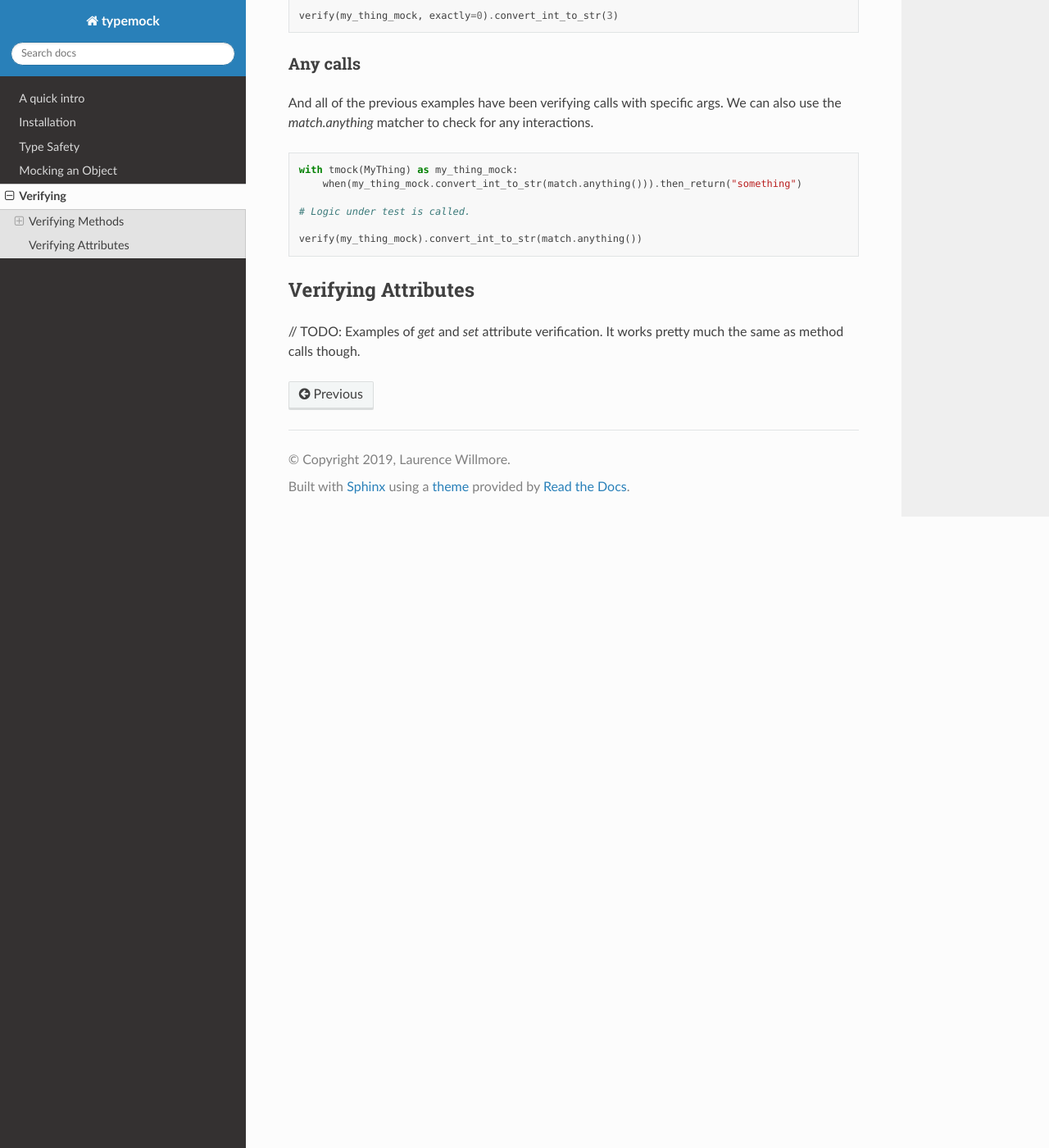
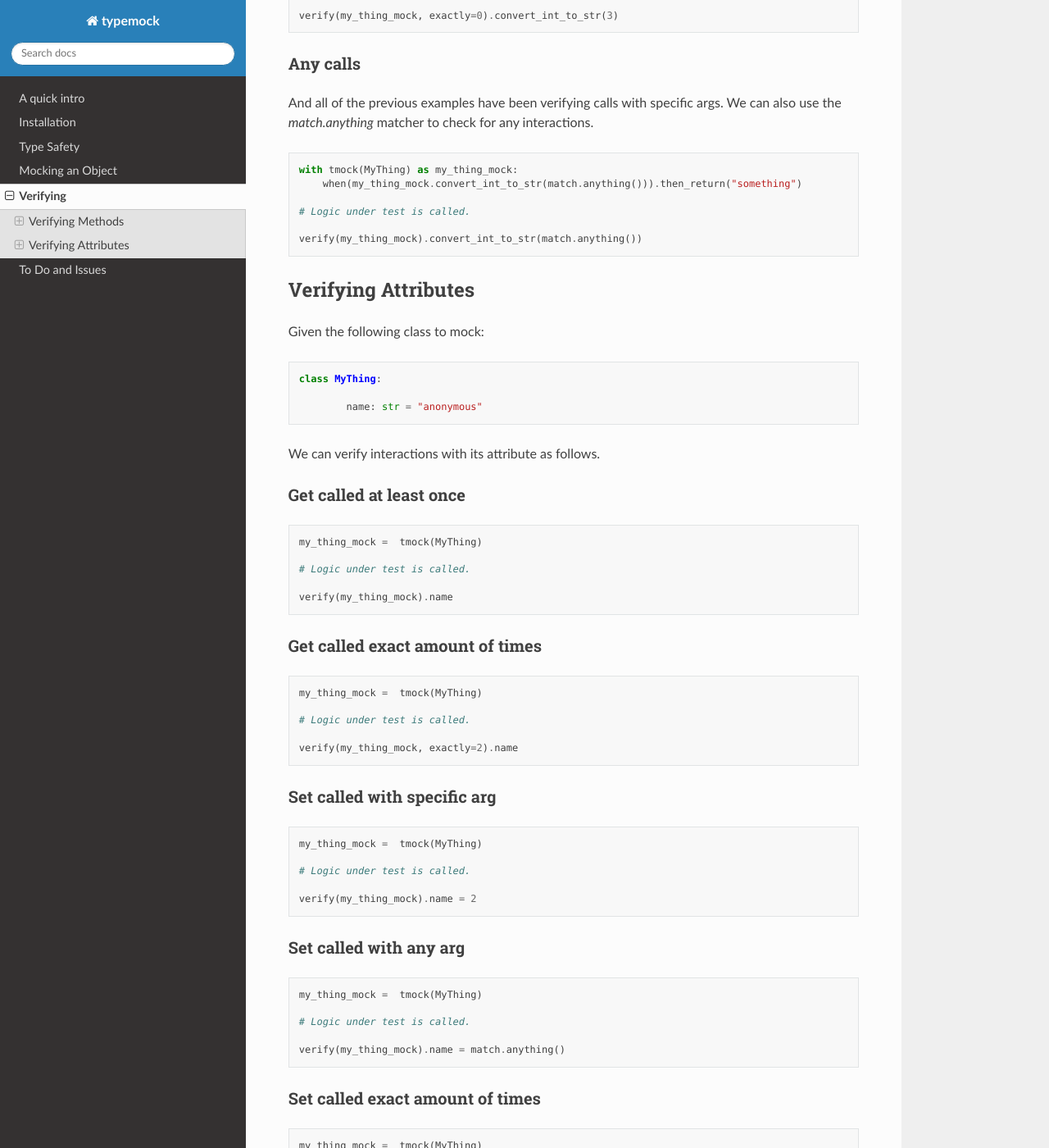
Before and after one commit to lgwillmore/typemock, a Sphinx documentation site: the page built from docs/source/verifying.rst, in a window 1280 px wide and 1400 px high, scrolled down 1255 px. Shown: the whole window at 82% size. Built offline with Sphinx 7.4.7 and the Read the Docs theme 2.0.0, drawn with Linux system fonts in a browser that asks for light colours; some of the changed text lies outside the part shown.

Commit message:
Some more method signature type safety. More docs

```diff
--- a/docs/source/index.rst
+++ b/docs/source/index.rst
@@ -8,7 +8,7 @@ typemock: type safe mocking
 
 .. warning::
 
-   This library is still in Alpha. API and implementation could change.
+   This library is still in Alpha. API and implementation could change, and functionality is also not complete.
 
 The mocking tools in python are powerful, flexible and useful for building independent tests at various levels.
 
@@ -33,10 +33,11 @@ Used in conjunction with mypy, this should result in much more high fidelity ind
    We are going to just ignore all of that. If you want, you can alias the `tmock` function to `tfake` or something like that?
 
 .. toctree::
-   :maxdepth: 2
+   :maxdepth: 3
 
    quick_intro
    installation
    type_safety
    mocking_objects
    verifying
+   to_do
--- a/docs/source/verifying.rst
+++ b/docs/source/verifying.rst
@@ -85,4 +85,73 @@ And all of the previous examples have been verifying calls with specific args. W
 Verifying Attributes
 ####################
 
-// TODO: Examples of `get` and `set` attribute verification. It works pretty much the same as method calls though.
+Given the following class to mock:
+
+.. code-block:: python
+
+    class MyThing:
+
+            name: str = "anonymous"
+
+
+We can verify interactions with its attribute as follows.
+
+Get called at least once
+------------------------
+
+
+.. code-block:: python
+
+    my_thing_mock =  tmock(MyThing)
+
+    # Logic under test is called.
+
+    verify(my_thing_mock).name
+
+
+Get called exact amount of times
+--------------------------------
+
+
+.. code-block:: python
+
+    my_thing_mock =  tmock(MyThing)
+
+    # Logic under test is called.
+
+    verify(my_thing_mock, exactly=2).name
+
+Set called with specific arg
+----------------------------
+
+.. code-block:: python
+
+    my_thing_mock =  tmock(MyThing)
+
+    # Logic under test is called.
+
+    verify(my_thing_mock).name = 2
+
+
+Set called with any arg
+-----------------------
+
+.. code-block:: python
+
+    my_thing_mock =  tmock(MyThing)
+
+    # Logic under test is called.
+
+    verify(my_thing_mock).name = match.anything()
+
+
+Set called exact amount of times
+--------------------------------
+
+.. code-block:: python
+
+    my_thing_mock =  tmock(MyThing)
+
+    # Logic under test is called.
+
+    verify(my_thing_mock, exactly=1).name = 2
```
Also changed, not shown: docs/source/to_do.rst (added, +15 -0 lines), 2 other files.
